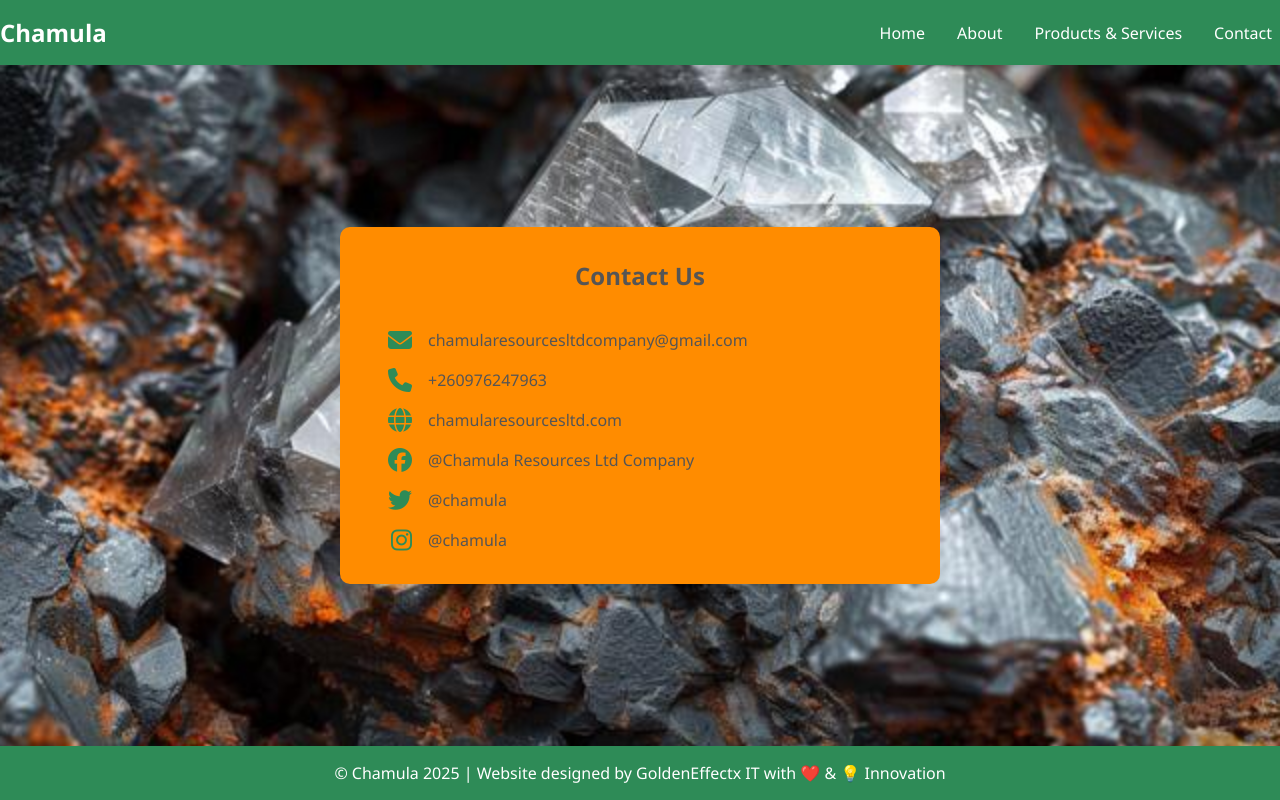
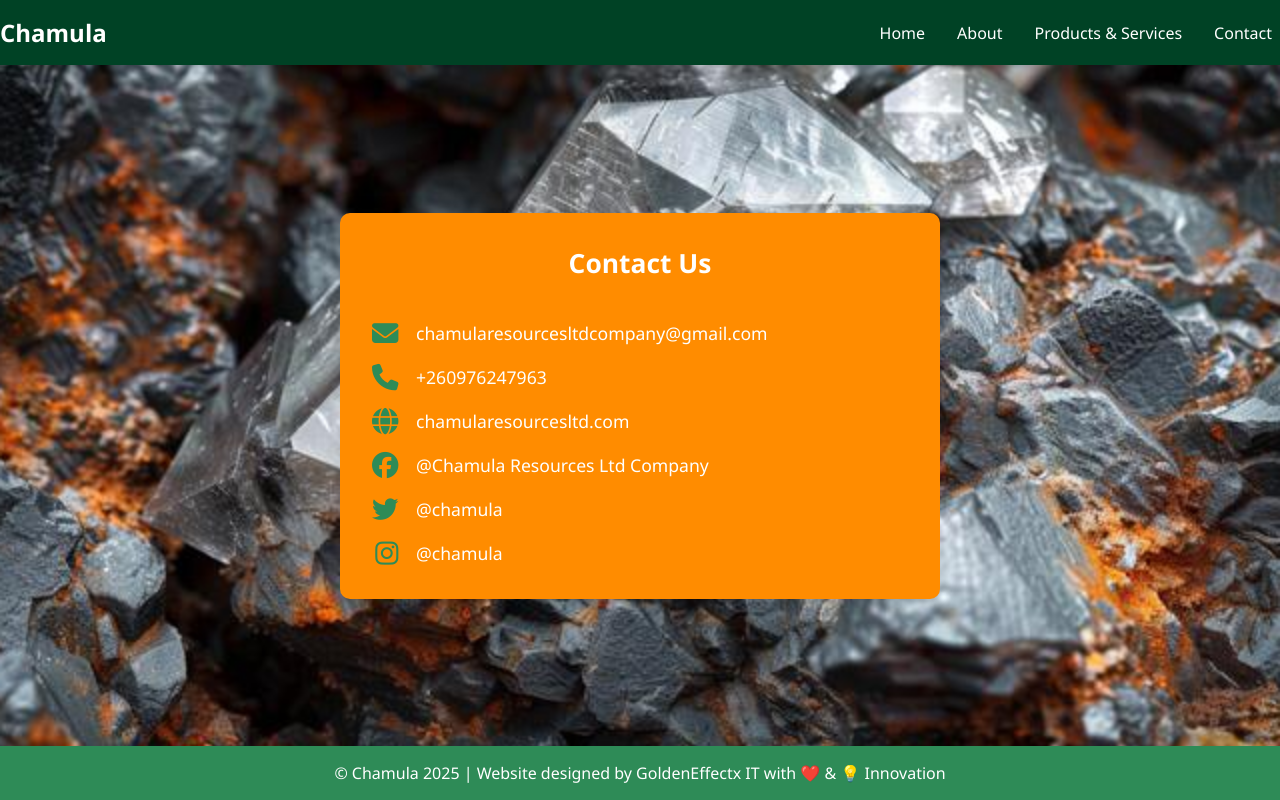
Before and after one commit to wanasayila-fun/chamularesourceslimited, a plain HTML site: page contact.html in a window 1280 px wide. Drawn offline with Linux system fonts and the light colour scheme.

Commit message:
Update styles.css
updated css

```diff
--- a/styles.css
+++ b/styles.css
@@ -17,7 +17,7 @@
   }
 
   /* Theme Colors */
-:root {
+  :root {
     --green: #2e8b57;
     --orange: rgb(255,140,0);
     --red: #c0392b;
@@ -32,7 +32,7 @@
 
   /* Header Styles */
   header {
-    background: var(--green);
+    background-color: #004225;;
     color: var(--white);
     position: sticky;
     top: 0;
@@ -139,6 +139,7 @@
 
   .orange-box h2,
   .orange-box h3 {
+    text-align: center;
     margin: 0 0 15px;
     color: var(--white);
   }
@@ -150,6 +151,7 @@
   }
 
   /* Hero Section */
+
  .hero {
     text-align: center;
     margin-top: 20vh;
@@ -195,8 +197,6 @@
     margin: 0;
   }
 
-
-
   /* Contact Section */
   .contact-wrapper {
     display: flex;
@@ -208,8 +208,9 @@
 
   .contact-box {
     background: var(--orange);
-    color: var(--grey);
-    padding: 2em 3em;
+    color: var(--white);
+    font-size: 110%;
+    padding: 2rem;
     border-radius: 10px;
     text-align: left;
     width: 100%;
```
